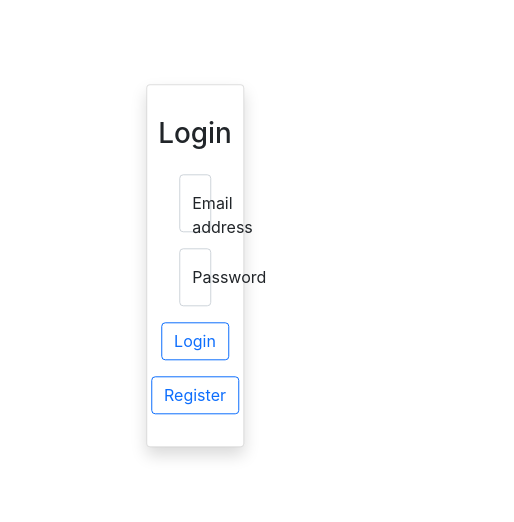
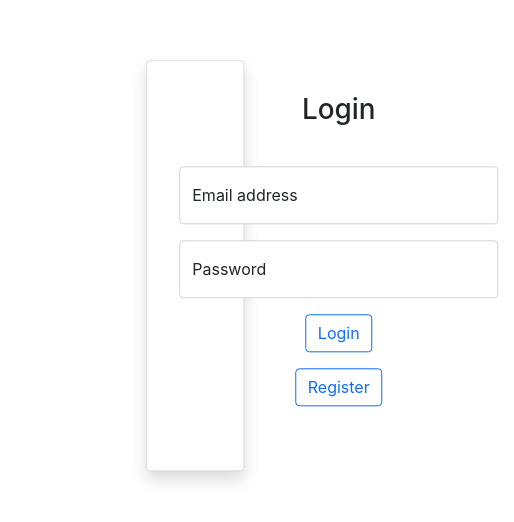
Before and after one commit to Rizkiw/library, a React (Create React App) app in the folder frontend/: page / in a window 390 px wide. Shown: the part 156-678 px from the top of the page, 514 px wide, since content can reach past the window. Built offline with nearby package versions, Linux system fonts and the light colour scheme.

Commit message:
make it homepage responsive

```diff
--- a/frontend/src/App.css
+++ b/frontend/src/App.css
@@ -33,11 +33,75 @@
   color: #61dafb;
 }
 
-@keyframes App-logo-spin {
-  from {
-    transform: rotate(0deg);
+.form {
+  margin-top: 3rem;
+}
+
+.card {
+  margin:auto;
+  width: 75%;
+}
+
+.card-title {
+  text-align: start;
+  padding-bottom: 1rem;
+}
+
+.card-body {
+  margin:auto;
+  width: 50vw;
+}
+
+.nav {
+  display: flex;
+  justify-content: space-between;
+  margin-bottom: 2rem;
+}
+
+.nav-search {
+  width: 50%;
+}
+
+.nav-button {
+  display: flex;
+}
+
+.nav-button .button{
+  margin: 0 0.5rem;
+}
+
+@media screen and (max-width: 600px) {
+
+  .card {
+    margin:auto;
+    width: 90vw;
   }
-  to {
-    transform: rotate(360deg);
+
+  .card-body {
+    margin:auto;
+    width: 90vw;
   }
+
+  .nav {
+    display: flex;
+    justify-content: space-between;
+    margin-bottom: 2rem;
+  }
+
+  .nav-search {
+    width: 100%;
+    margin-bottom: 1rem;
+  }
+
+  .nav-button {
+    width: 100%;
+    display: flex;
+    align-items: center;
+    flex-direction: column;
+  }
+
+  .nav-button .button{
+    margin: 0.5rem;
+  }
+
 }
--- a/frontend/src/components/BookList.jsx
+++ b/frontend/src/components/BookList.jsx
@@ -26,16 +26,14 @@
         }
     };
 
-    console.log(books)
   return (
     <div className='form'>
-    <div className="shadow p-3 mb-5 bg-body rounded col-10 px-lg-5 px-2 my-3 mx-auto  ">
-        <div className='card mx-auto  ' style={{ width: '50vw' }}>
+    <div className="card">
         <div className='card-body'>
         <div className='card-title'><h1>Book List</h1></div>
 
-        <div className="mb-3 row">
-            <div className='col' xs={7}>
+        <div className="nav">
+            <div className='nav-search'>
                 <input
                     type="text"
                     className="form-control"
@@ -43,24 +41,20 @@
                     placeholder="Search..."
                     />
             </div>
-            <div className='col'>
-                <div className='d-flex justify-content-between'>
-                    <div>
+            <div className='nav-button'>
                     <Link to={`/user`} className='button'><button class="btn btn-outline-primary">Manage User</button></Link>
-                    <Link to={`/`} className='button ms-3'><button class="btn btn-outline-danger">Logout</button></Link>
+                    <Link to={`/`} className='button'><button class="btn btn-outline-danger">Logout</button></Link>
                     <ReactHTMLTableToExcel
                                 id="test-table-xls-button"
-                                className="btn btn-outline-success ms-3"
+                                className="btn btn-outline-success"
                                 table="table-to-xls"
                                 filename="Books Data"
                                 sheet="tablexls"
                                 buttonText="Export to XLS"/>
-                    </div>
-                </div>
             </div>
         </div>
 
-        <div className='col'>
+        <div className='table-responsive'>
             <table className="table table-bordered table-hover " id='table-to-xls'>
                 <thead>
                     <tr>
@@ -111,7 +105,6 @@
 
         </div>
         </div>
-        </div>
     </div>
     </div>
     )
```
